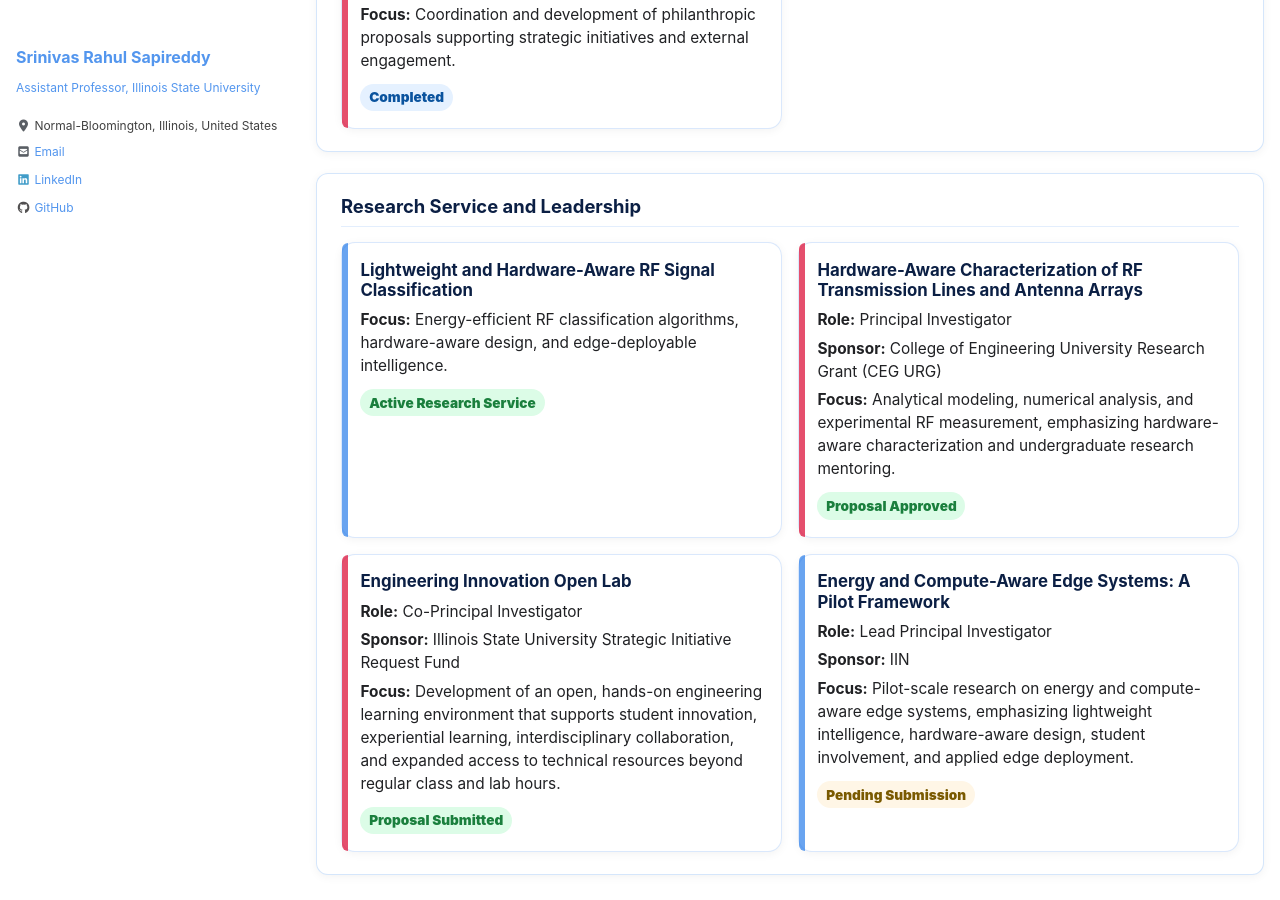
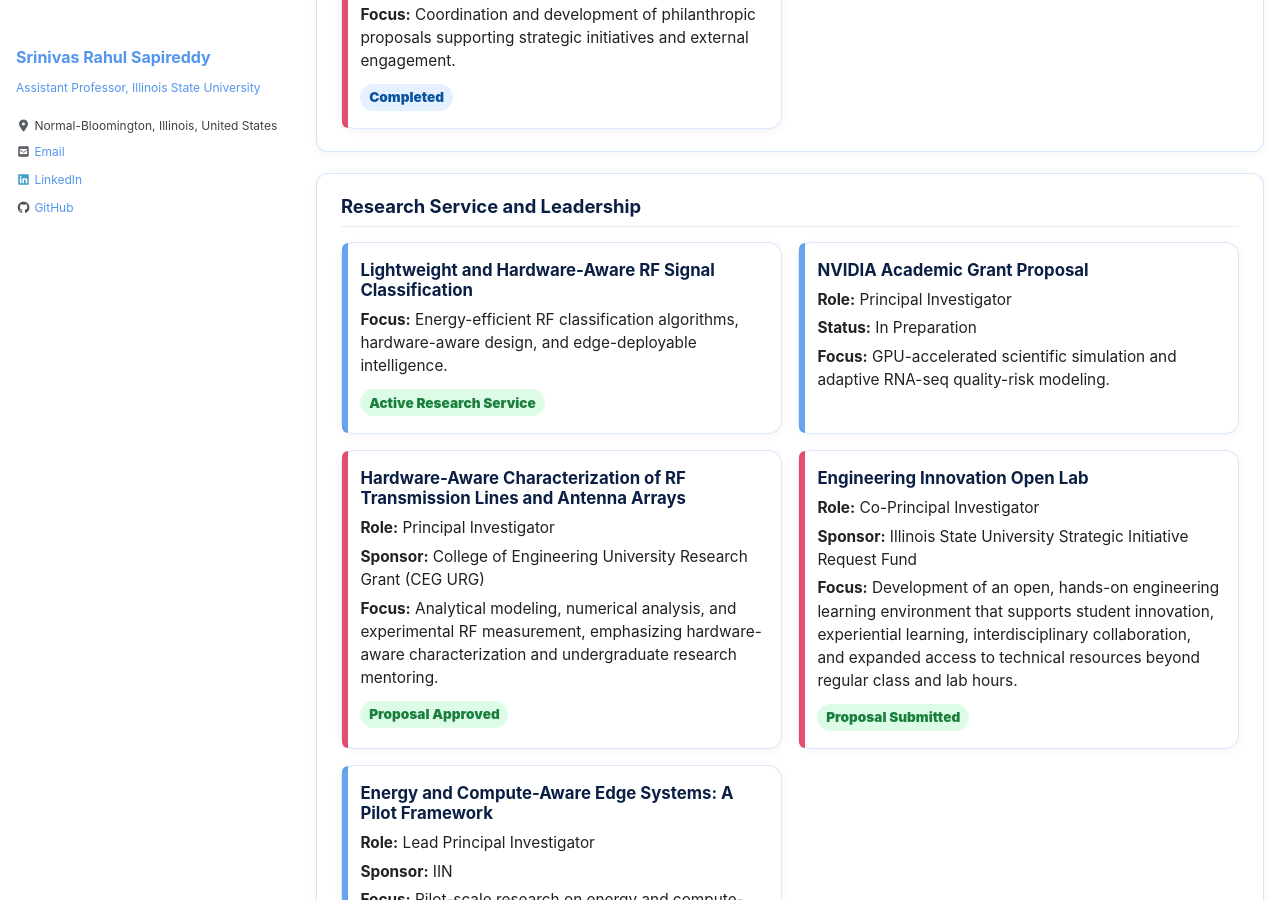
Before and after one commit to srsapireddy/srsapireddy.github.io, a Jekyll site: the page built from _pages/service.md, in a window 1280 px wide and 900 px high, scrolled down 2476 px. Built offline with Jekyll 4.4.1, drawn with Linux system fonts in a browser that asks for light colours; cached includes are drawn as plain includes; nearby versions of some CDN libraries.

Commit message:
Update service.md

```diff
--- a/_pages/service.md
+++ b/_pages/service.md
@@ -335,6 +335,13 @@ author_profile: true
       <span class="pill active">Active Research Service</span>
     </div>
 
+    <div class="service-card">
+      <h4>NVIDIA Academic Grant Proposal</h4>
+      <p class="meta"><strong>Role:</strong> Principal Investigator</p>
+      <p class="meta"><strong>Status:</strong> In Preparation</p>
+      <p><strong>Focus:</strong> GPU-accelerated scientific simulation and adaptive RNA-seq quality-risk modeling.</p>
+    </div>
+
     <div class="service-card isu">
       <h4>Hardware-Aware Characterization of RF Transmission Lines and Antenna Arrays</h4>
       <p class="meta"><strong>Role:</strong> Principal Investigator</p>
@@ -342,7 +349,6 @@ author_profile: true
       <p><strong>Focus:</strong> Analytical modeling, numerical analysis, and experimental RF measurement, emphasizing hardware-aware characterization and undergraduate research mentoring.</p>
       <span class="pill active">Proposal Approved</span>
     </div>
-
 
     <div class="service-card isu">
       <h4>Engineering Innovation Open Lab</h4>
```
